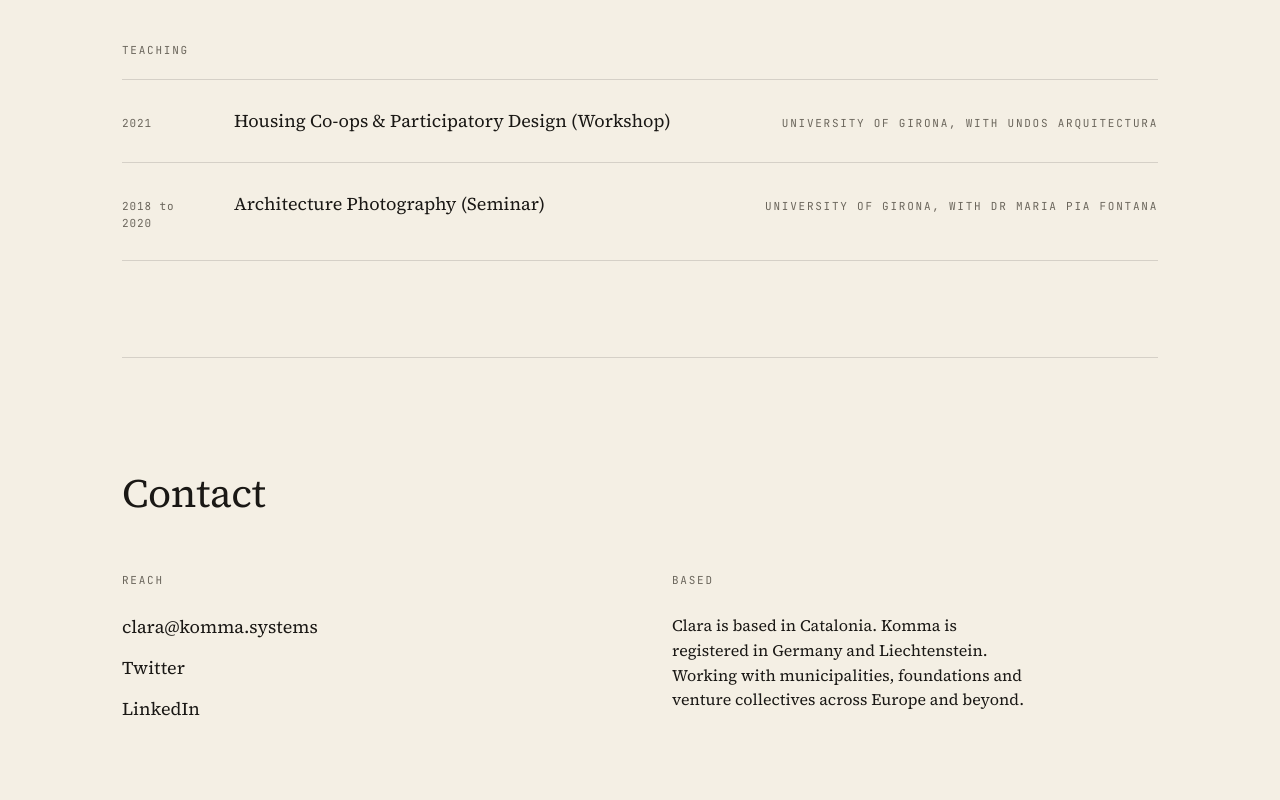
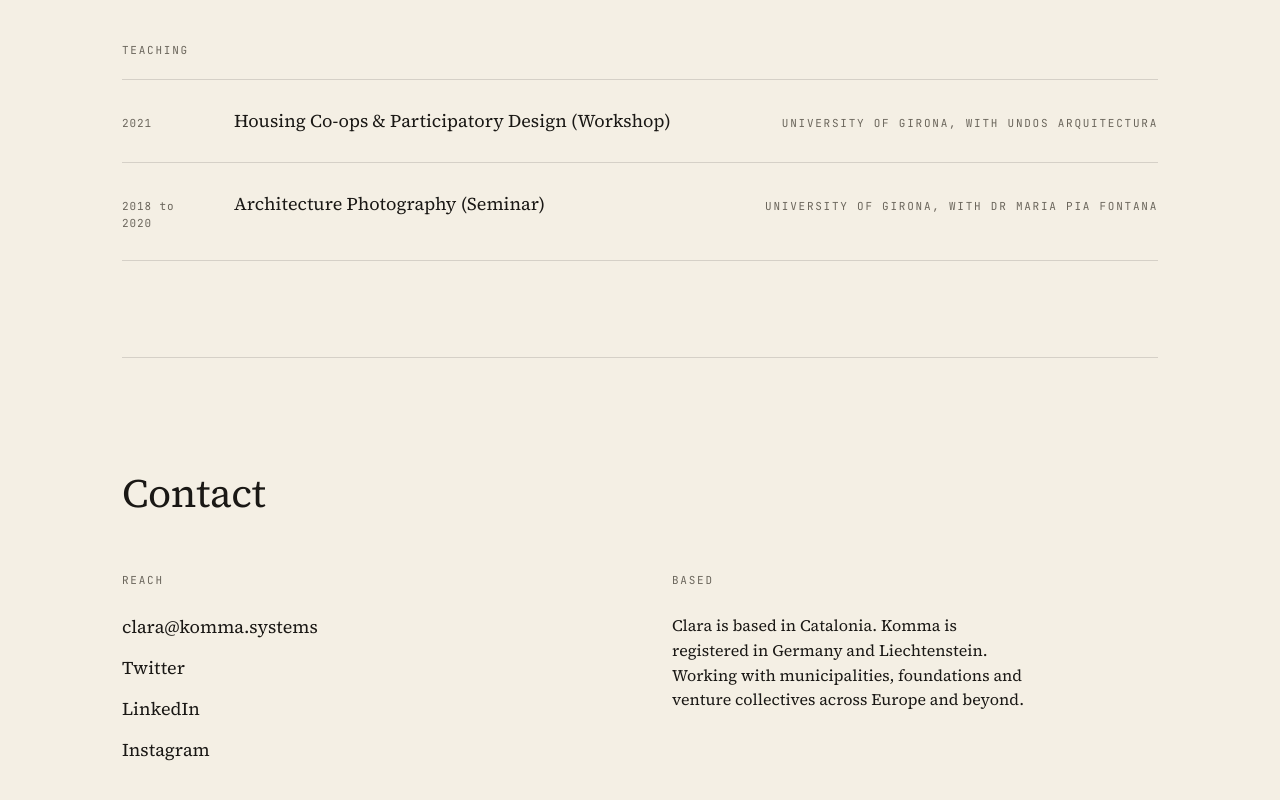
Before and after one commit to cgromaches/clara-website, a Next.js app: page / in a window 1280 px wide. Shown: the part 6730-7530 px from the top of the page. Built offline with nearby package versions, Linux system fonts and the light colour scheme.

Commit message:
Revert "Remove Instagram link from footer and sameAs metadata"
This reverts commit b01133a805d0325e2a1ad1281dba211a7f256842.

```diff
--- a/app/layout.tsx
+++ b/app/layout.tsx
@@ -76,6 +76,7 @@ const personJsonLd = {
   sameAs: [
     "https://twitter.com/claragromaches",
     "https://www.linkedin.com/in/cgromaches/",
+    "https://www.instagram.com/claragromaches/",
   ],
   knowsAbout: [
     "Housing commons",
--- a/app/page.tsx
+++ b/app/page.tsx
@@ -412,6 +412,14 @@ export default function Home() {
             >
               LinkedIn
             </a>
+            <a
+              className="footer__link"
+              href="https://www.instagram.com/claragromaches/"
+              target="_blank"
+              rel="noreferrer"
+            >
+              Instagram
+            </a>
           </div>
           <div className="footer__col">
             <span className="footer__label">Based</span>
```
